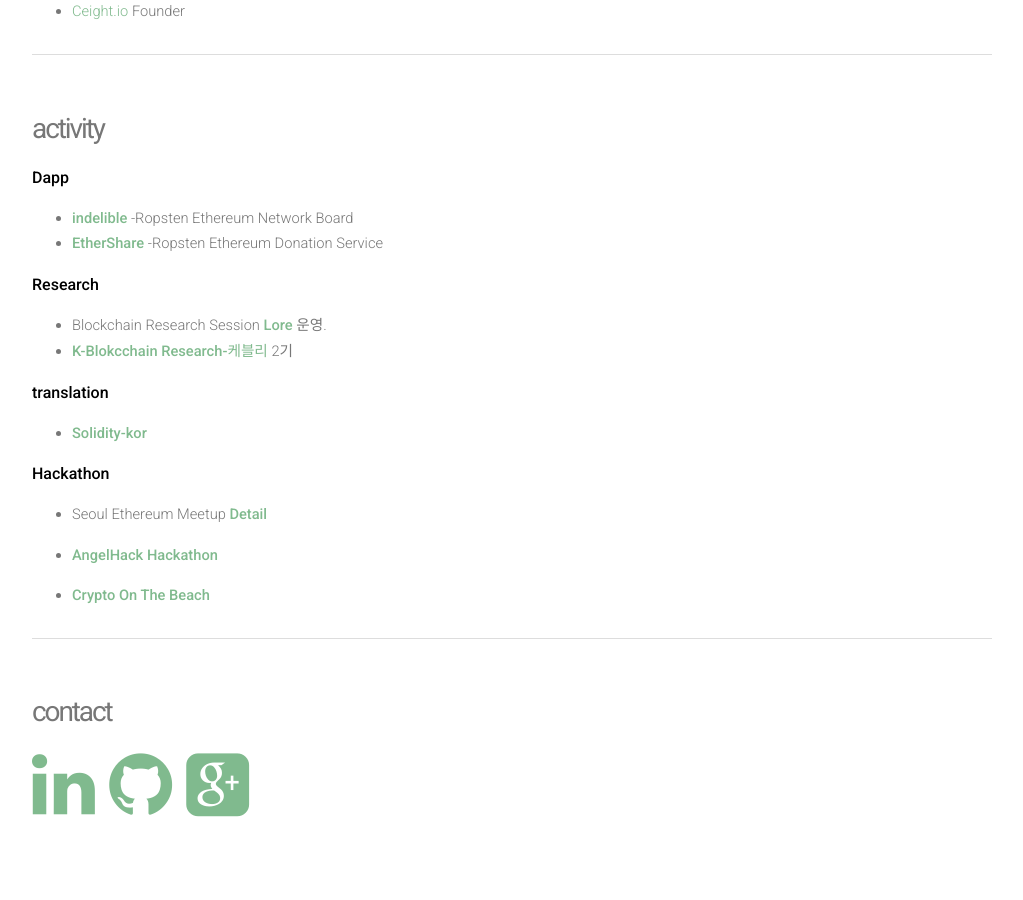
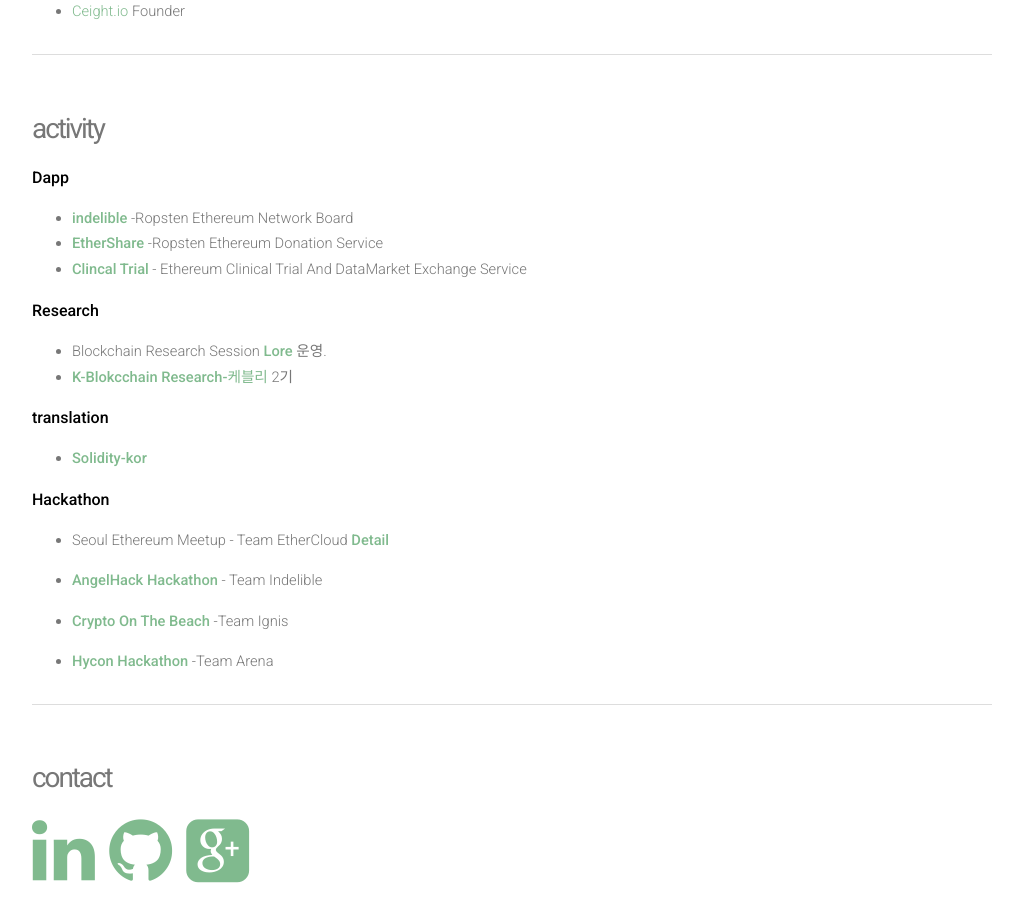
Before and after one commit to wooqii/wooqii.github.io, a Jekyll site: the page built from About/index.md, in a window 1280 px wide and 900 px high, scrolled down 737 px. Shown: the whole window, without its empty margins (128-1151 px from the left). Built offline with Jekyll 4.4.1, drawn with Linux system fonts in a browser that asks for light colours; nearby versions of some CDN libraries.

Commit message:
add Hycon Hackathon activity
Hycon Hackthon ClinicalTrial Dapp

```diff
--- a/About/index.md
+++ b/About/index.md
@@ -17,6 +17,7 @@ title: About
 ### **Dapp**
   - **[indelible](https://wooqii.github.io/indelible)** -Ropsten Ethereum Network Board
   - **[EtherShare](https://github.com/wooqii/cryptobeach-ethershare)** -Ropsten Ethereum Donation Service
+  -  **[Clincal Trial](https://github.com/wooqii/arena-hackathon)** - Ethereum Clinical Trial And DataMarket Exchange Service
 
 ### **Research**
   - Blockchain Research Session **[Lore](https://wooqii.github.io)** 운영.
@@ -26,10 +27,12 @@ title: About
   - **[Solidity-kor](https://github.com/solidity-korea/solidity-docs-kr)**
 
 ### **Hackathon**
-  - Seoul Ethereum Meetup **[Detail](https://www.coindeskkorea.com/%ED%98%84%EC%9E%A5-%EC%96%B8%EC%A0%9C%EA%B9%8C%EC%A7%80-%ED%8A%B8%EB%A0%88%EC%9D%B4%EB%94%A9%EB%A7%8C-%ED%95%A0%ED%85%90%EA%B0%80-%EC%9D%B4%EB%8D%94%EB%A6%AC%EC%9B%80-%EB%8C%91-%EA%B0%9C%EB%B0%9C/)**
-  - **[AngelHack Hackathon](http://www.hackathon.io/angelhack-seoul-hackathon-2018)**
+  - Seoul Ethereum Meetup - Team EtherCloud **[Detail](https://www.coindeskkorea.com/%ED%98%84%EC%9E%A5-%EC%96%B8%EC%A0%9C%EA%B9%8C%EC%A7%80-%ED%8A%B8%EB%A0%88%EC%9D%B4%EB%94%A9%EB%A7%8C-%ED%95%A0%ED%85%90%EA%B0%80-%EC%9D%B4%EB%8D%94%EB%A6%AC%EC%9B%80-%EB%8C%91-%EA%B0%9C%EB%B0%9C/)**
+  - **[AngelHack Hackathon](http://www.hackathon.io/angelhack-seoul-hackathon-2018)** - Team Indelible
 
-  - **[Crypto On The Beach](http://www.nabifs.org/ko/articles/151)**
+  - **[Crypto On The Beach](http://www.nabifs.org/ko/articles/151)** -Team Ignis
+
+  - **[Hycon Hackathon](https://devpost.com/software/arena-hackathon)** -Team Arena
 
 ---
 ## contact
```
